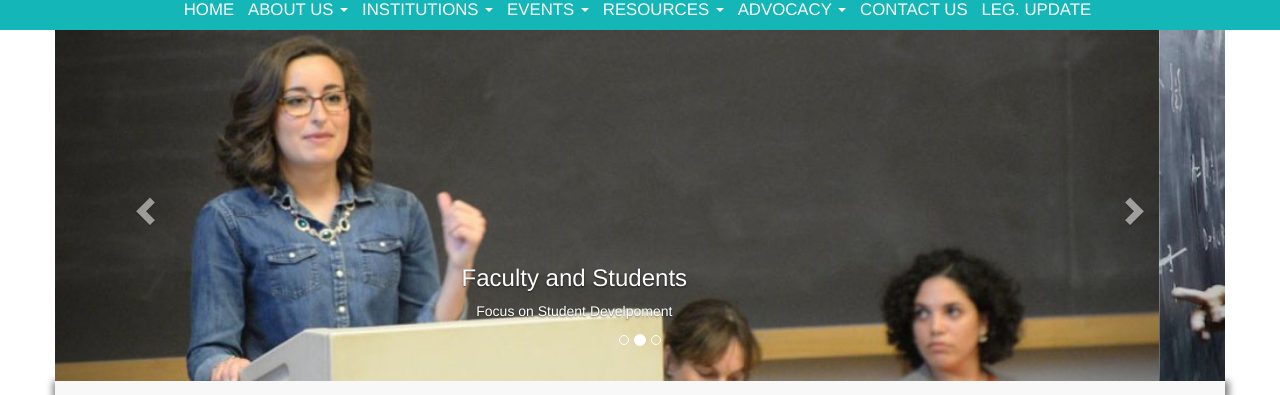
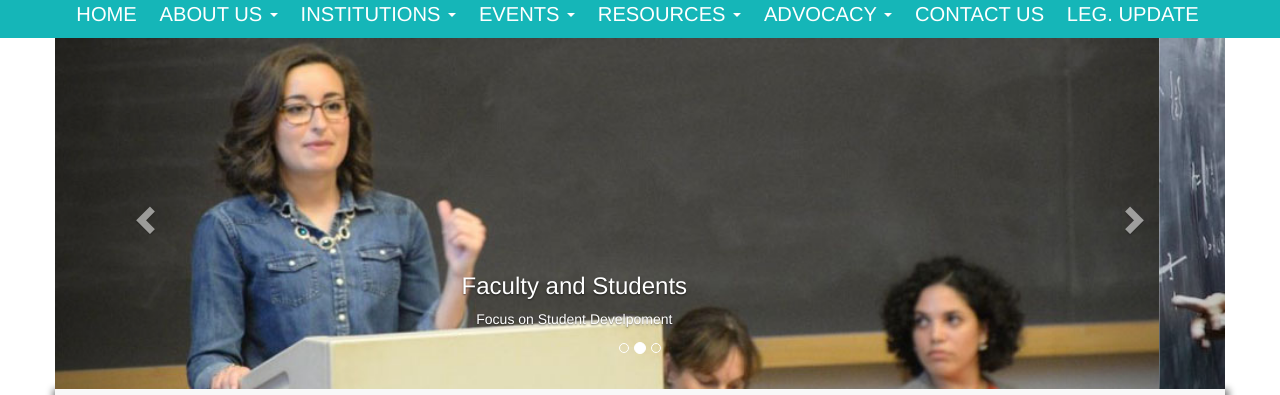
Before and after one commit to vishalc10/MAFS-node, a plain HTML site: page index.html in a window 1280 px wide. Shown: the part 190-585 px from the top of the page. Drawn offline with nearby package versions, Linux system fonts and the light colour scheme.

Commit message:
Bigger navbar

```diff
--- a/css/menu.css
+++ b/css/menu.css
@@ -17,6 +17,7 @@
 .nav-band{
     background-color: #15b6b8;
     color: white;
+    font-size: 1.2em;
     height: 3em;
 }
 .nav-band a{
@@ -24,6 +25,7 @@
     text-decoration: none;
     font-family: "Source Sans Pro",Helvetica,sans-serif;
     font-size: 1.2em;
+    margin: 0.2em;
     font-weight: 350;
 }
 
```
